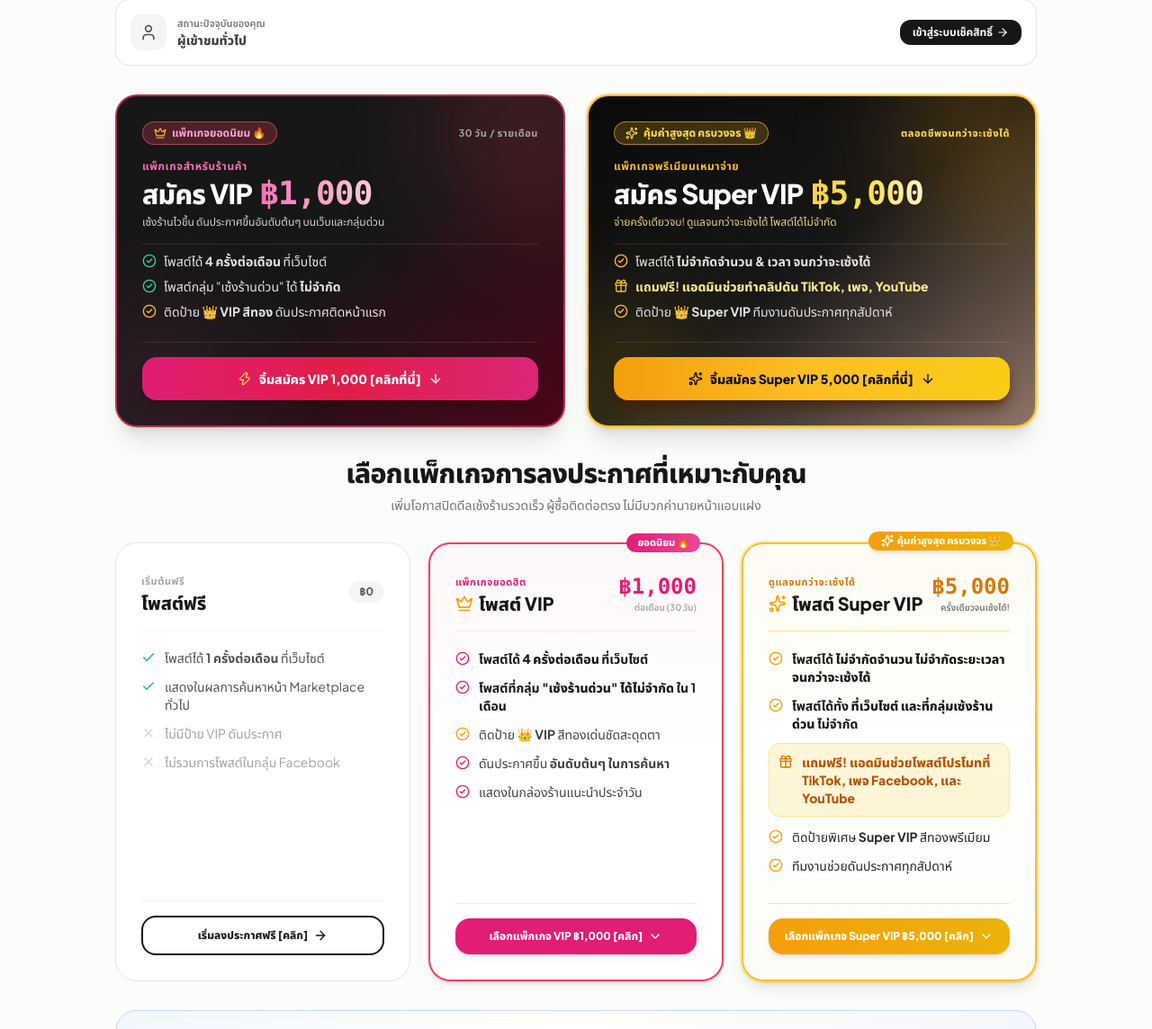
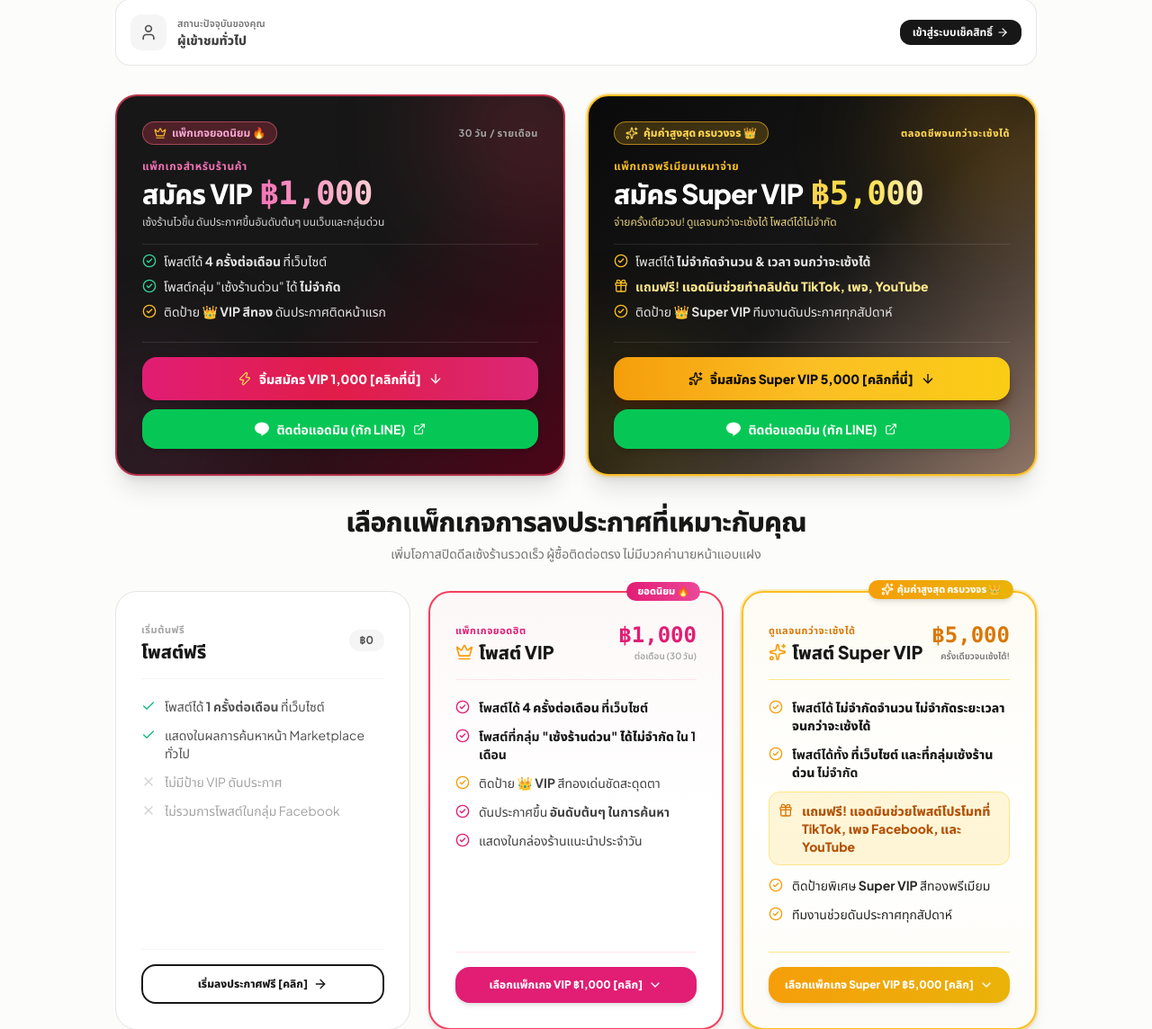
Before and after one commit to lalitx999/proptech, a Django app: page /pricing/ in a window 1280 px wide. Shown: the part 163-1307 px from the top of the page at 90% size. Run offline with Django 5.2, Linux system fonts and the light colour scheme; some libraries are stand-ins or nearby versions.

Commit message:
feat(packages): add Contact Admin LINE buttons to both VIP 1000 and Super VIP 5000 banners

```diff
--- a/templates/accounts/vip_membership.html
+++ b/templates/accounts/vip_membership.html
@@ -106,13 +106,19 @@
                     </div>
                 </div>
 
-                <div class="relative z-10 mt-6 pt-4 border-t border-white/10">
+                <div class="relative z-10 mt-6 pt-4 border-t border-white/10 space-y-2.5">
                     <button type="button"
                             class="w-full rounded-2xl bg-gradient-to-r from-brand-600 via-rose-600 to-pink-600 hover:from-brand-500 hover:to-pink-500 text-white py-3.5 px-4 text-sm font-black shadow-lg shadow-brand-950/60 flex items-center justify-center gap-2 transition group-hover:shadow-brand-600/40">
                         <i data-lucide="zap" class="w-4 h-4 text-amber-300"></i>
                         <span>จิ้มสมัคร VIP 1,000 [คลิกที่นี่]</span>
                         <i data-lucide="arrow-down" class="w-4 h-4"></i>
                     </button>
+                    <a href="https://line.me/R/ti/p/@shopforsale" target="_blank" rel="noopener noreferrer"
+                       class="w-full rounded-2xl bg-[#06C755] hover:bg-[#05b34c] text-white py-3 px-4 text-xs sm:text-sm font-bold shadow-md flex items-center justify-center gap-2 transition hover:scale-[1.01] active:scale-95">
+                        <svg class="w-4 h-4 fill-current shrink-0" viewBox="0 0 24 24"><path d="M24 10.304c0-5.369-5.383-9.738-12-9.738-6.616 0-12 4.369-12 9.738 0 4.814 4.269 8.846 10.036 9.608.391.084.922.258 1.057.592.121.303.079.778.039 1.085l-.171 1.027c-.053.303-.242 1.186 1.039.647 1.281-.54 6.911-4.069 9.428-6.967 1.771-1.971 2.572-3.957 2.572-5.992z"/></svg>
+                        <span>ติดต่อแอดมิน (ทัก LINE)</span>
+                        <i data-lucide="external-link" class="w-3.5 h-3.5"></i>
+                    </a>
                 </div>
             </div>
 
@@ -158,13 +164,19 @@
                     </div>
                 </div>
 
-                <div class="relative z-10 mt-6 pt-4 border-t border-white/10">
+                <div class="relative z-10 mt-6 pt-4 border-t border-white/10 space-y-2.5">
                     <button type="button"
                             class="w-full rounded-2xl bg-gradient-to-r from-amber-500 via-amber-400 to-yellow-400 hover:from-amber-400 hover:to-yellow-300 text-neutral-950 py-3.5 px-4 text-sm font-black shadow-lg shadow-amber-950/60 flex items-center justify-center gap-2 transition group-hover:shadow-amber-500/40">
                         <i data-lucide="sparkles" class="w-4 h-4 text-neutral-950"></i>
                         <span>จิ้มสมัคร Super VIP 5,000 [คลิกที่นี่]</span>
                         <i data-lucide="arrow-down" class="w-4 h-4"></i>
                     </button>
+                    <a href="https://line.me/R/ti/p/@shopforsale" target="_blank" rel="noopener noreferrer"
+                       class="w-full rounded-2xl bg-[#06C755] hover:bg-[#05b34c] text-white py-3 px-4 text-xs sm:text-sm font-bold shadow-md flex items-center justify-center gap-2 transition hover:scale-[1.01] active:scale-95">
+                        <svg class="w-4 h-4 fill-current shrink-0" viewBox="0 0 24 24"><path d="M24 10.304c0-5.369-5.383-9.738-12-9.738-6.616 0-12 4.369-12 9.738 0 4.814 4.269 8.846 10.036 9.608.391.084.922.258 1.057.592.121.303.079.778.039 1.085l-.171 1.027c-.053.303-.242 1.186 1.039.647 1.281-.54 6.911-4.069 9.428-6.967 1.771-1.971 2.572-3.957 2.572-5.992z"/></svg>
+                        <span>ติดต่อแอดมิน (ทัก LINE)</span>
+                        <i data-lucide="external-link" class="w-3.5 h-3.5"></i>
+                    </a>
                 </div>
             </div>
         </div>
@@ -726,13 +738,15 @@
         var bannerSuperVipCard = document.getElementById('banner-super-vip-card');
 
         if (bannerVipCard) {
-            bannerVipCard.addEventListener('click', function() {
+            bannerVipCard.addEventListener('click', function(e) {
+                if (e.target.closest('a')) return;
                 switchTier('vip');
                 paymentSection.scrollIntoView({ behavior: 'smooth' });
             });
         }
         if (bannerSuperVipCard) {
-            bannerSuperVipCard.addEventListener('click', function() {
+            bannerSuperVipCard.addEventListener('click', function(e) {
+                if (e.target.closest('a')) return;
                 switchTier('super_vip');
                 paymentSection.scrollIntoView({ behavior: 'smooth' });
             });
```
